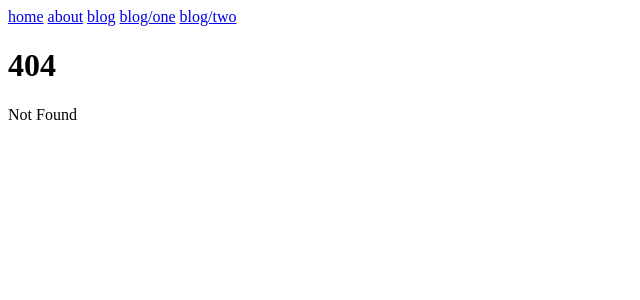
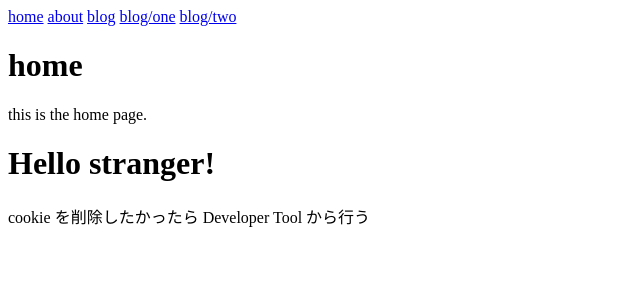
Before and after one commit to ozaki-physics/svelte-training, a SvelteKit app in the folder app/: page /ex-cookie in a window 1280 px wide. Before the commit this address had no page. Shown: the top 300 px of the page, without its empty margins (0-640 px from the left). Built offline with nearby package versions, Linux system fonts and the light colour scheme; no server answers.

Commit message:
feat: チュートリアル: cookie の扱い

```diff
--- /dev/null
+++ b/app/src/routes/ex-cookie/+page.server.js
@@ -0,0 +1,11 @@
+export function load({ cookies }) {
+  const visited = cookies.get('visited');
+
+
+  // path を明示的に設定することを強く推奨
+  cookies.set('visited', 'true', { path: '/' });
+
+  return {
+    visited
+  };
+}
--- /dev/null
+++ b/app/src/routes/ex-cookie/+page.svelte
@@ -0,0 +1,12 @@
+<script>
+  /**
+   * @type {{ visited: any;}}
+   */
+  export let data;
+</script>
+
+<h1>home</h1>
+<p>this is the home page.</p>
+
+<h1>Hello {data.visited ? "friend" : "stranger"}!</h1>
+<p>cookie を削除したかったら Developer Tool から行う</p>
```
